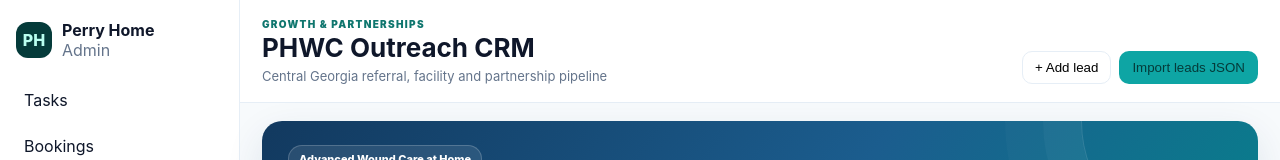
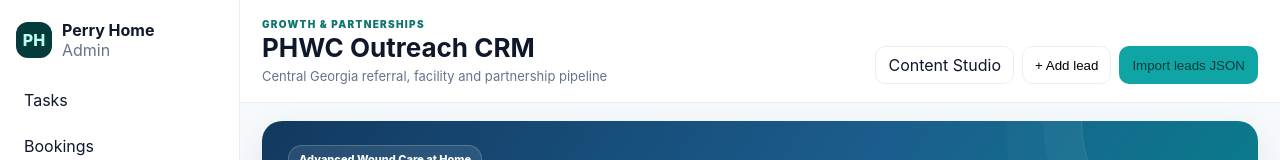
Before and after one commit to nosby2007/perryhomewound-care, a plain HTML site: page public/admin/crm.html in a window 1280 px wide. Shown: the top 160 px of the page. Drawn offline with Linux system fonts and the light colour scheme; no server answers.

Commit message:
Add visible Content Studio links to CRM frontend

```diff
--- a/public/admin/crm.html
+++ b/public/admin/crm.html
@@ -16,6 +16,7 @@
       <a class="sitem" data-target="contacts" href="/admin/contacts.html">Contacts</a>
       <a class="sitem" data-target="referrals" href="/admin/referrals.html">Referrals</a>
       <a class="sitem" data-target="crm" href="/admin/crm.html">Outreach CRM</a>
+      <a class="sitem" data-target="social" href="/admin/social-studio.html">Content Studio</a>
       <a class="sitem" data-target="users" href="/admin/users.html">Users</a>
     </nav>
     <div class="sfoot"><span id="who" class="small muted"></span><button id="logoutBtn" class="btn wfull">Sign out</button></div>
@@ -25,6 +26,7 @@
     <header class="topbar crm-topbar">
       <div><div class="eyebrow">GROWTH & PARTNERSHIPS</div><h1>PHWC Outreach CRM</h1><p>Central Georgia referral, facility and partnership pipeline</p></div>
       <div class="top-actions">
+        <a href="/admin/social-studio" class="btn">Content Studio</a>
         <button id="btnAddLead" class="btn">+ Add lead</button>
         <button id="btnImport" class="btn primary">Import leads JSON</button>
         <input id="leadImportFile" type="file" accept="application/json" hidden/>
```
